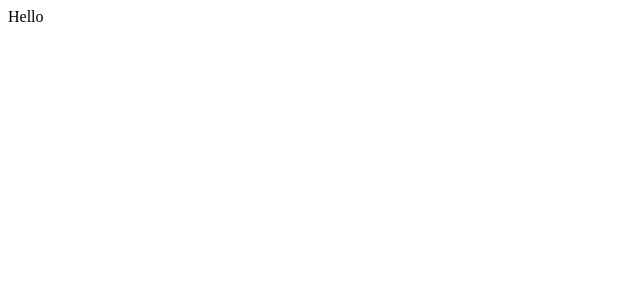
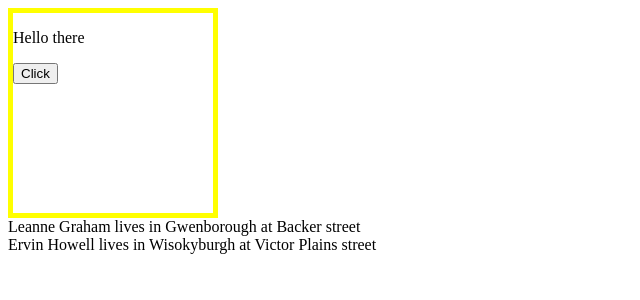
Before and after one commit to fasteks/cra, a React (Create React App) app: page / in a window 1280 px wide. Shown: the top 300 px of the page, without its empty margins (0-640 px from the left). Built offline with nearby package versions, Linux system fonts and the light colour scheme.

Commit message:
describing prop types(interface) for components/objects/array

```diff
--- a/src/App.tsx
+++ b/src/App.tsx
@@ -1,9 +1,37 @@
 import React from 'react'
 
+import Card, { CardVariant } from './components/card'
+import UserList from './components/userList'
+import { IUser } from './types/types'
+
 const App = () => {
+  const users: IUser[] = [{
+    "id": 1,
+    "name": "Leanne Graham",
+    "email": "Sincere@april.biz",
+    "address": {
+      "street": "Backer",
+      "city": "Gwenborough",
+      "zipcode": "92998-3874"
+    }
+  },
+  {
+    "id": 2,
+    "name": "Ervin Howell",
+    "email": "Shanna@melissa.tv",
+    "address": {
+      "street": "Victor Plains",
+      "city": "Wisokyburgh",
+      "zipcode": "90566-7771"
+    }
+  }]
   return (
     <div>
-      Hello
+      <Card height='200px' width='200px' variant={CardVariant.outlined} >
+        <p>Hello there</p>
+        <button type="button">Click</button>
+      </Card>
+      <UserList users={users} />
     </div>
   )
 }
--- /dev/null
+++ b/src/components/card.tsx
@@ -0,0 +1,29 @@
+import React, { FC } from 'react'
+
+export enum CardVariant {
+  outlined = 'outlined',
+  solid = 'solid'
+}
+
+interface CardProps {
+  width?: string,
+  height?: string,
+  children: React.ReactNode,
+  variant: CardVariant
+}
+
+const Card: FC<CardProps> = ({ width, height, children, variant }) => {
+  return (
+    <div style={{
+      width,
+      height,
+      border: variant === CardVariant.outlined ? '5px solid yellow' : 'none',
+      background: variant === CardVariant.solid ? 'green' : ''
+    }}
+    >
+      {children}
+    </div>
+  )
+}
+
+export default Card
--- /dev/null
+++ b/src/components/user.tsx
@@ -0,0 +1,17 @@
+import React, { FC } from 'react'
+
+import { IUser } from '../types/types'
+
+interface UserProps {
+  user: IUser
+}
+
+const User: FC<UserProps> = ({ user }) => {
+  return (
+    <div>
+      {user.name} lives in {user.address.city} at {user.address.street} street
+    </div>
+  )
+}
+
+export default User
--- /dev/null
+++ b/src/components/userList.tsx
@@ -0,0 +1,21 @@
+import React, { FC } from 'react'
+
+import User from './user'
+
+import { IUser } from '../types/types'
+
+interface UserListProps {
+  users: IUser[]
+}
+
+const UserList: FC<UserListProps> = ({ users }) => {
+  return (
+    <div>
+      {users.map((user) =>
+        <User key={user.id} user={user} />
+      )}
+    </div>
+  )
+}
+
+export default UserList
--- a/src/index.tsx
+++ b/src/index.tsx
@@ -1,9 +1,8 @@
 import React from 'react'
-import ReactDOM from 'react-dom'
+import { createRoot } from 'react-dom/client'
 
 import App from './App'
 
-ReactDOM.render(
-  <App />,
-  document.getElementById('root')
-)
+const container = document.getElementById('root')
+const root = createRoot(container!)
+root.render(<App />)
--- /dev/null
+++ b/src/types/types.tsx
@@ -0,0 +1,12 @@
+export interface IAddress {
+  zipcode: string,
+  city: string,
+  street: string
+}
+
+export interface IUser {
+  id: number,
+  name: string,
+  email: string,
+  address: IAddress
+}
```
